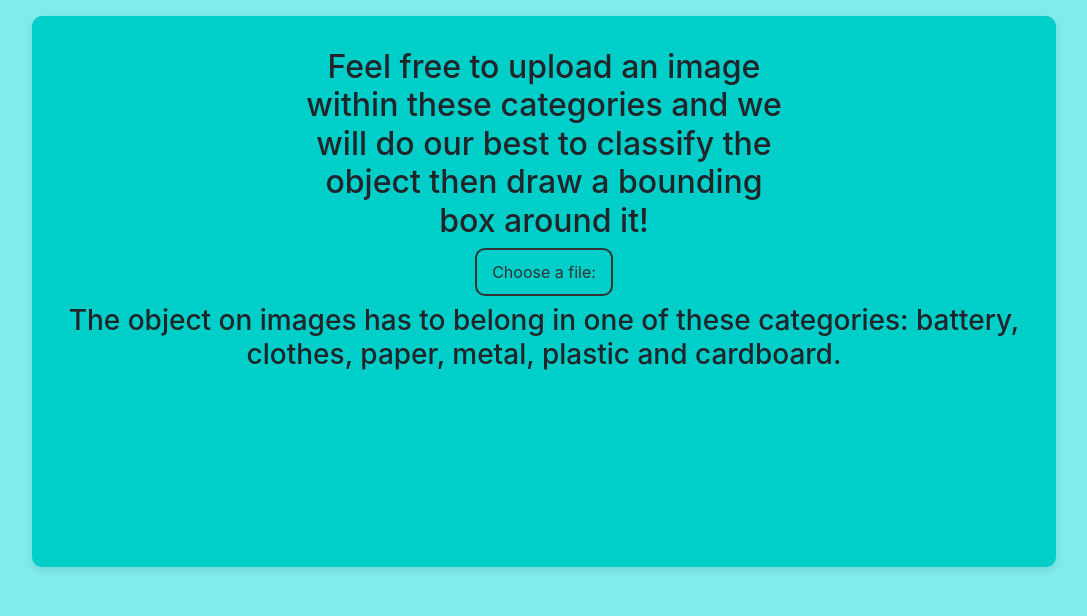
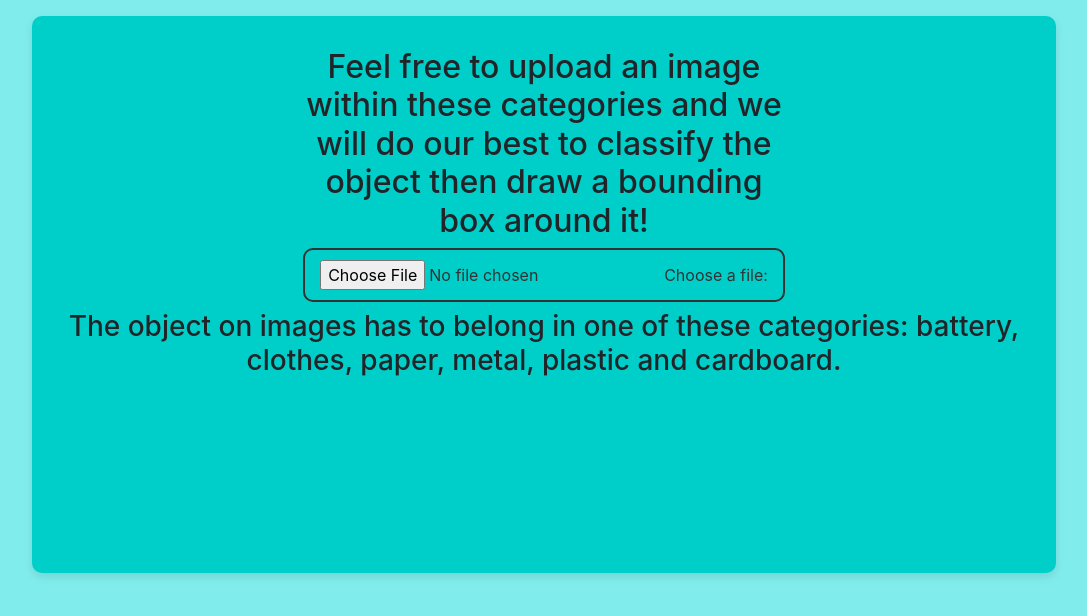
Before and after one commit to dotocan1/projekt-neuronske-mreze, a plain HTML site: page index.html in a window 1280 px wide. Shown: the whole page, without its empty margins (96-1183 px from the left). Drawn offline with nearby package versions, Linux system fonts and the light colour scheme.

Commit message:
fixed it for now

```diff
--- a/index.html
+++ b/index.html
@@ -15,7 +15,7 @@
             <h2>Feel free to upload an image within these categories and we will do our best to classify the object then draw a bounding box around it!</h2>
         </div>
         <div>
-            <label for="fileUpload" id="imageUploadLabel">Choose a file:<input type="file" id="imageUpload" name="fileUpload" accept="image/*"></label>
+            <label for="fileUpload" id="imageUploadLabel"><input type="file" id="imageUpload" name="fileUpload" accept="image/*">Choose a file:</label>
 
         </div>
         <div>
--- a/styles.css
+++ b/styles.css
@@ -34,7 +34,7 @@ body{
     width: 50%;
 }
 #imageUpload{
-    display: none;
+    /* display: none; */
 }
 #imageUploadLabel {
     border: 2px solid #333;
```
